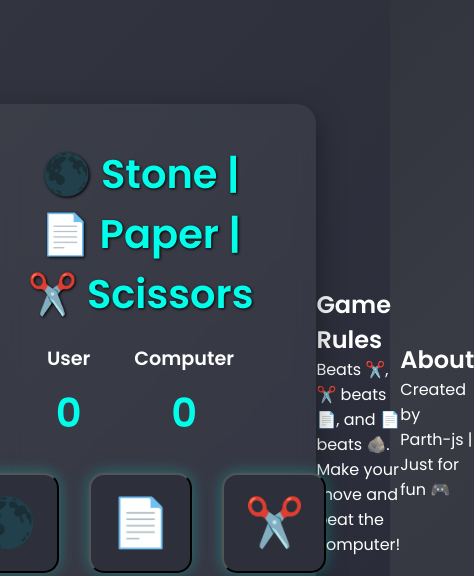
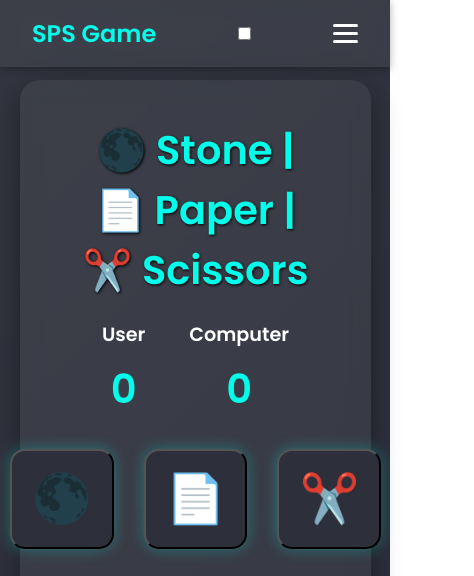
Before and after one commit to Parth-js/Rock-Paper-Scissors, a plain HTML site: page index.html in a window 390 px wide. Shown: the top 576 px of the page, 474 px wide, since content can reach past the window. Drawn offline with Linux system fonts and the light colour scheme.

Commit message:
style.css
Update style

```diff
--- a/style.css
+++ b/style.css
@@ -1,3 +1,4 @@
+/* Reset & Base */
 * {
   margin: 0;
   padding: 0;
@@ -6,14 +7,11 @@
 
 body {
   font-family: 'Poppins', sans-serif;
-  height: 100vh;
-  display: flex;
-  justify-content: center;
-  align-items: center;
   background: linear-gradient(-45deg, #1e1f26, #2b2d3a, #383b44, #1e1f26);
   background-size: 400% 400%;
   animation: bg-animation 10s ease infinite;
   color: #fff;
+  padding-top: 80px;
 }
 
 @keyframes bg-animation {
@@ -22,6 +20,119 @@ body {
   100% { background-position: 0% 50%; }
 }
 
+/* Navigation */
+.navbar {
+  width: 100%;
+  background: rgba(255, 255, 255, 0.05);
+  backdrop-filter: blur(8px);
+  position: fixed;
+  top: 0;
+  left: 0;
+  z-index: 1000;
+  box-shadow: 0 2px 8px rgba(0, 0, 0, 0.3);
+}
+
+.nav-container {
+  max-width: 1200px;
+  margin: 0 auto;
+  padding: 1rem 2rem;
+  display: flex;
+  justify-content: space-between;
+  align-items: center;
+}
+
+.brand {
+  font-size: 1.5rem;
+  font-weight: bold;
+  color: #00ffea;
+}
+
+.nav-links {
+  list-style: none;
+  display: flex;
+  gap: 2rem;
+}
+
+.nav-links a {
+  text-decoration: none;
+  color: #fff;
+  font-weight: 600;
+  transition: color 0.3s;
+}
+
+.nav-links a:hover,
+.nav-links a.active {
+  color: #00ffea;
+}
+
+/* Mobile Nav */
+.nav-toggle {
+  display: none;
+}
+
+.nav-toggle-label {
+  display: none;
+  cursor: pointer;
+}
+
+.nav-toggle-label span,
+.nav-toggle-label span::before,
+.nav-toggle-label span::after {
+  display: block;
+  background: #fff;
+  height: 3px;
+  width: 25px;
+  border-radius: 2px;
+  position: relative;
+  transition: 0.3s ease;
+}
+
+.nav-toggle-label span::before,
+.nav-toggle-label span::after {
+  content: '';
+  position: absolute;
+}
+
+.nav-toggle-label span::before {
+  top: -8px;
+}
+
+.nav-toggle-label span::after {
+  top: 8px;
+}
+
+@media (max-width: 768px) {
+  .nav-toggle {
+    display: block;
+  }
+
+  .nav-toggle-label {
+    display: block;
+  }
+
+  .nav-links {
+    position: absolute;
+    top: 100%;
+    left: 0;
+    width: 100%;
+    background: rgba(0, 0, 0, 0.85);
+    flex-direction: column;
+    align-items: center;
+    max-height: 0;
+    overflow: hidden;
+    transition: max-height 0.4s ease;
+  }
+
+  .nav-links li {
+    margin: 1rem 0;
+  }
+
+  .nav-toggle:checked ~ .nav-links {
+    max-height: 300px;
+  }
+}
+
+/* Game Container */
 .main-container {
   text-align: center;
   background: rgba(255, 255, 255, 0.05);
@@ -31,6 +142,7 @@ body {
   backdrop-filter: blur(10px);
   width: 90%;
   max-width: 500px;
+  margin: 0 auto;
   animation: popIn 1s ease;
 }
 
@@ -137,3 +249,24 @@ h1 {
   background: #00ccba;
   box-shadow: 0 0 20px #00ffea;
 }
+
+/* Info Sections */
+.info-section {
+  margin-top: 80px;
+  padding: 40px 20px;
+  text-align: center;
+}
+
+.info-section h2 {
+  font-size: 2rem;
+  margin-bottom: 10px;
+  color: #00ffea;
+}
+
+.info-section p {
+  font-size: 1.1rem;
+  max-width: 600px;
+  margin: auto;
+  line-height: 1.6;
+  color: #ccc;
+}
```
